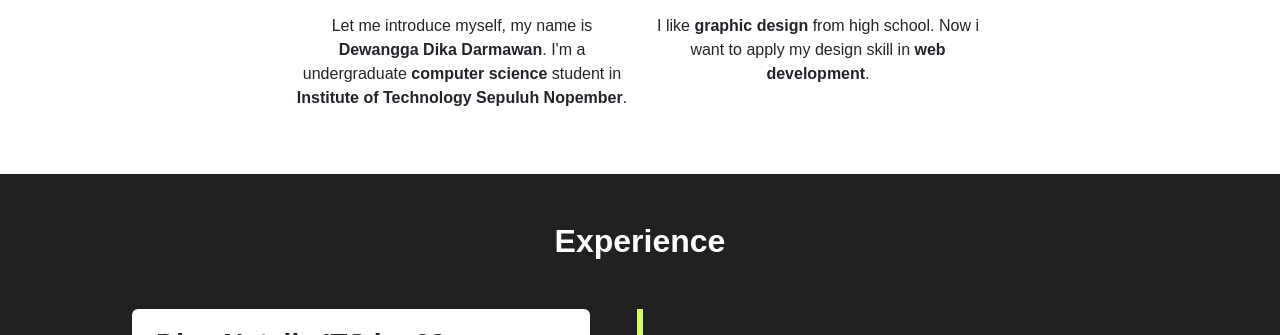
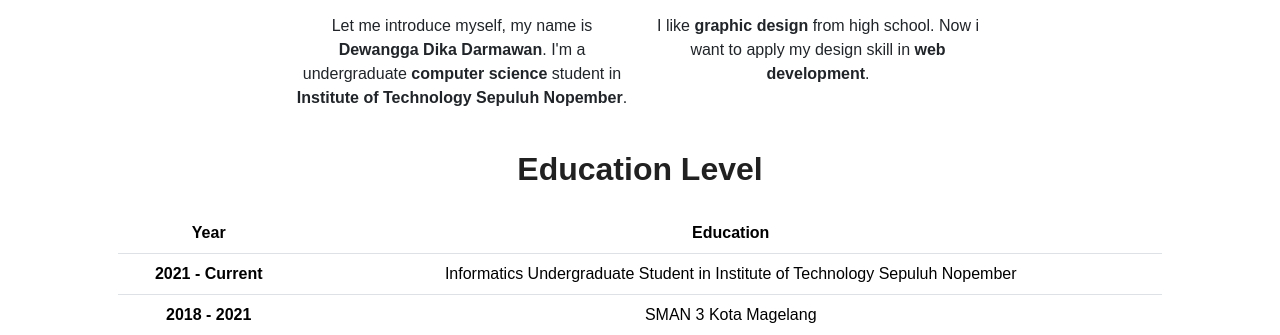
Before and after one commit to ddedida/pweb-cv-website, a plain HTML site: page index.html in a window 1280 px wide. Shown: the part 790-1125 px from the top of the page. Drawn offline with nearby package versions, Linux system fonts and the light colour scheme; a web font is replaced by a local one.

Commit message:
feat: fix

```diff
--- a/index.html
+++ b/index.html
@@ -66,7 +66,7 @@
         <section id="about">
             <div class="container text-center p-5">
                 <div class="row mb-3">
-                    <div class="col">
+                    <div class="col-md">
                         <h2 style="font-weight: 600; color: #212121">About Me</h2>
                     </div>
                 </div>
@@ -78,6 +78,29 @@
                         <p>I like <strong>graphic design</strong> from high school. Now i want to apply my design skill in <strong>web development</strong>.</p>
                     </div>
                 </div>
+                <div class="row mb-3">
+                    <div class="col-md pt-4">
+                        <h2 style="font-weight: 600; color: #212121">Education Level</h2>
+                    </div>
+                </div>
+                <table class="table table-reponsive">
+                    <thead>
+                        <tr>
+                            <th scope="col">Year</th>
+                            <th scope="col">Education</th>
+                        </tr>
+                    </thead>
+                    <tbody>
+                        <tr>
+                            <th scope="col">2021 - Current</th>
+                            <td scope="col">Informatics Undergraduate Student in Institute of Technology Sepuluh Nopember</td>
+                        </tr>
+                        <tr>
+                            <th scope="col">2018 - 2021</th>
+                            <td scope="col">SMAN 3 Kota Magelang</td>
+                        </tr>
+                    </tbody>
+                </table>
             </div>
         </section>
         <!-- Akhir About -->
```
